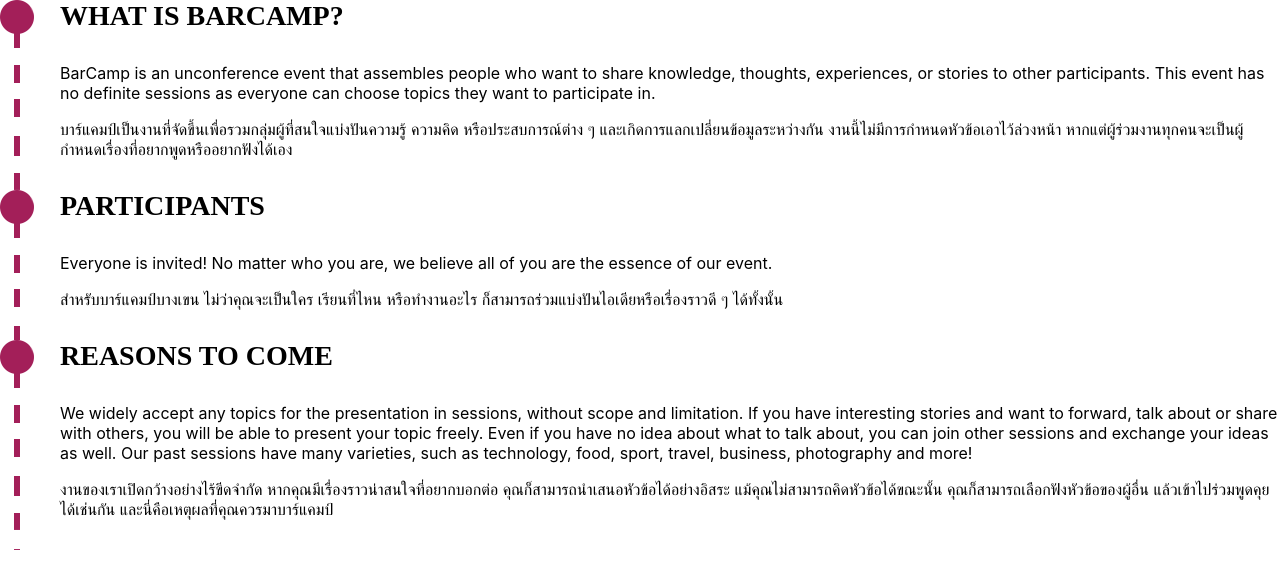
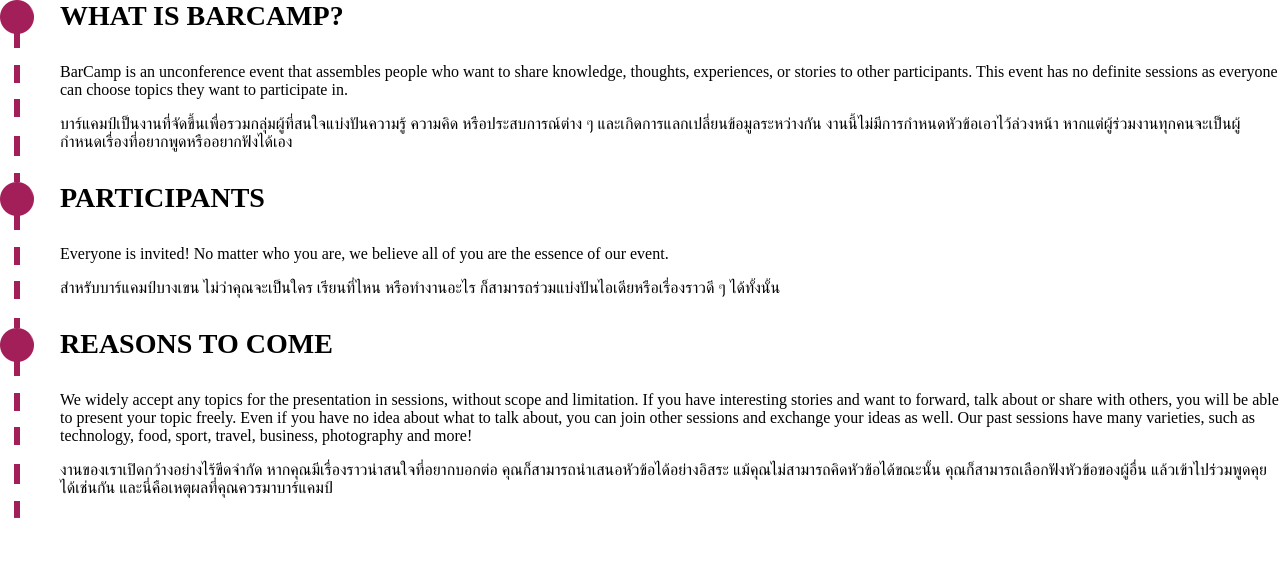
Before and after one commit to kykungz/bcbk9-frontend, a React (Create React App) app: page / in a window 1280 px wide. Shown: the top 568 px of the page. Built offline with nearby package versions, Linux system fonts and the light colour scheme.

Commit message:
Recieve props and change text font

```diff
--- a/src/components/Content.js
+++ b/src/components/Content.js
@@ -14,6 +14,7 @@
   margin-left: 60px;
 `
 const SContent = styled.div`
+  font-family: 'Century Gothic', 'Prompt';
   margin-left: 60px;
   padding-top: 15px;
   padding-bottom: 15px;
@@ -24,7 +25,7 @@
   }
   render() {
     return (
-      <Section>
+      <Section {...this.props}>
         <STitle>{this.props.title}</STitle>
         <SContent>{this.props.children}</SContent>
       </Section>
```
